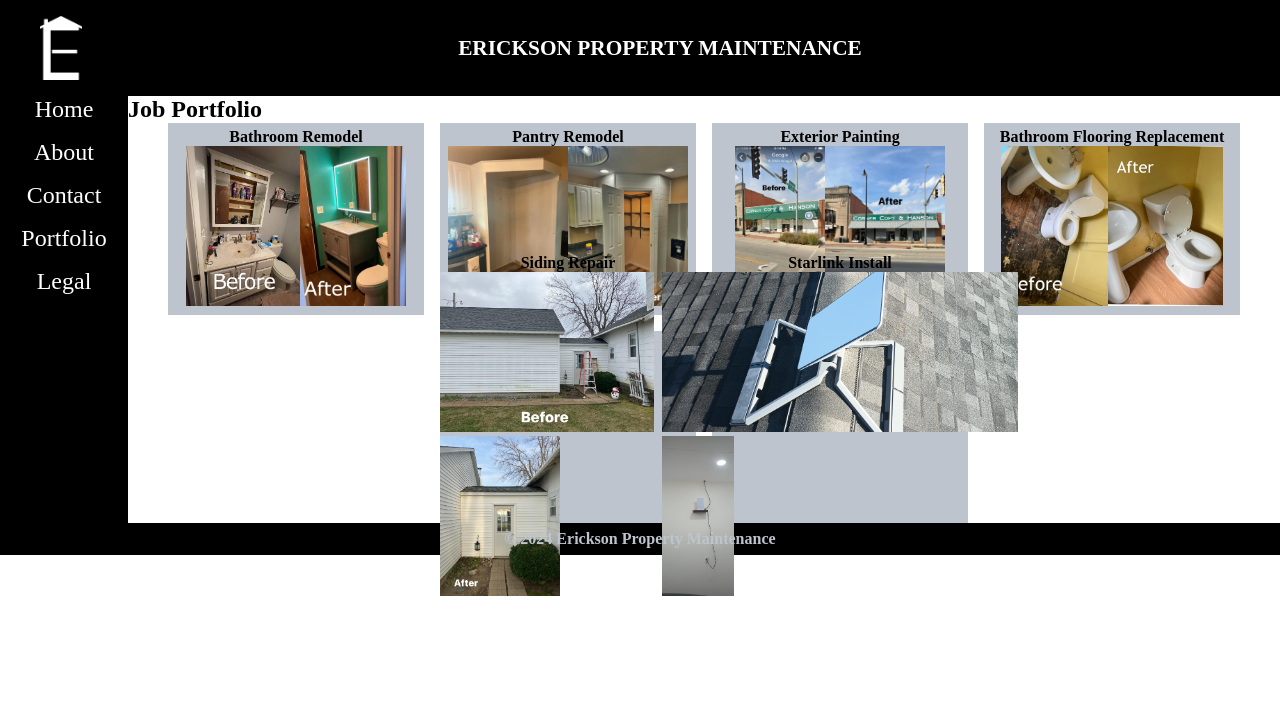
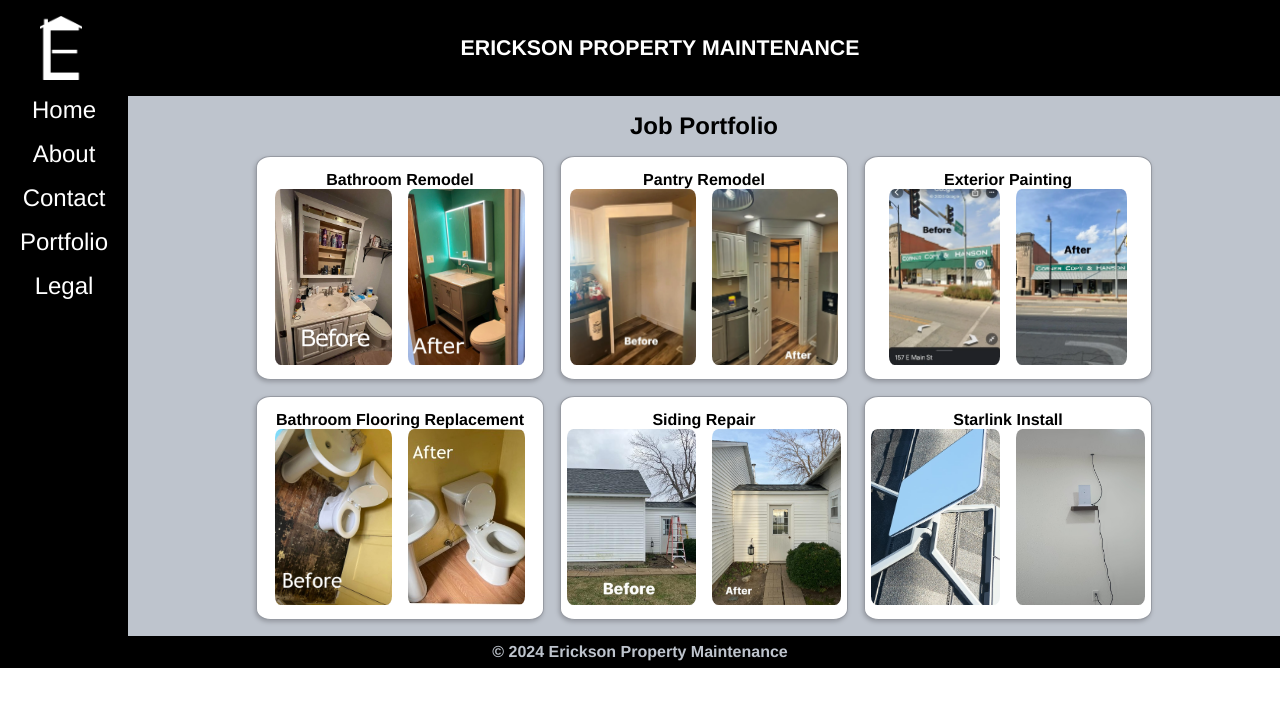
Before and after one commit to EmilyErickson/erickson-property-maintenance, a React (Vite) app: page /portfolio in a window 1280 px wide. Shown: the top 706 px of the page. Built offline with nearby package versions, Linux system fonts and the light colour scheme.

Commit message:
Add portfolio image styling

```diff
--- a/src/pages/homePage.css
+++ b/src/pages/homePage.css
@@ -5,6 +5,7 @@
 }
 body {
     margin: 0;
+    font-family: Helvetica, sans-serif;
     --dark-grey: #bec4cd;
     --dark-grey-accent: #969aa2;
     --light-grey: #dddddd;
@@ -88,6 +89,7 @@ nav {
     align-items: center;
     justify-content: center;
     padding: 5rem 0;
+    text-align: center;
 }
 
 .skills {
@@ -214,7 +216,12 @@ nav {
 
 /* PORTFOLIO */
 .portfolio-page {
-    background-color: white;
+    display: flex;
+    flex-direction: column;
+    align-items: center;
+    justify-content: center;
+    gap: var(--spacing);
+    padding: var(--wide-spacing);
 }
 .image-container {
     display: flex;
@@ -223,18 +230,29 @@ nav {
     justify-content: center;
     gap: var(--wide-spacing);
 }
-
+.images{
+    display: flex;
+    align-items: center;
+    justify-content: center;
+    gap: var(--spacing);
+}
 .image-item img {
-    height: 10rem;
+    border-radius: 5%;
+    height: 11rem;
+    width: 45%;
+    object-fit: cover;
 }
 .image-item {
     display: flex;
     justify-content: center;
     align-items: center;
     flex-direction: column;
-    width: 16rem;
-    height: 12rem;
-    background-color: var(--dark-grey);
+    width: 18rem;
+    height: 14rem;
+    background-color: white;
+    border-radius: 5%;
+    box-shadow: -1px 2px 4px var(--dark-grey-accent);
+    border: 1px solid var(--dark-grey-accent);
 }
 
 /* LEGAL */
```
